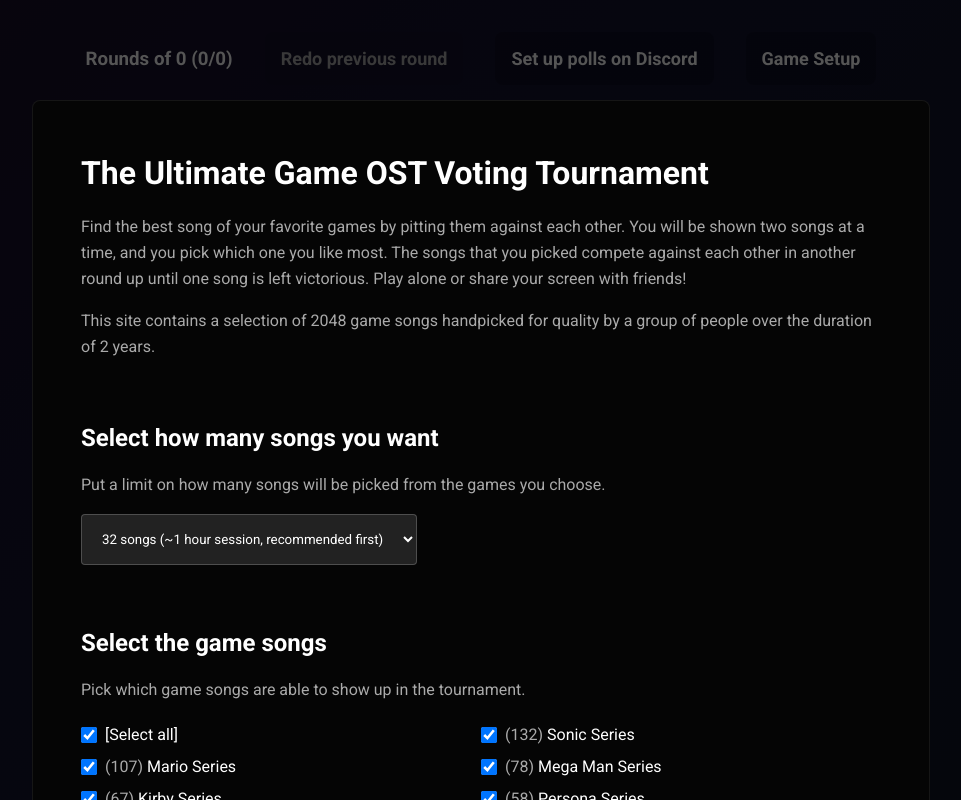
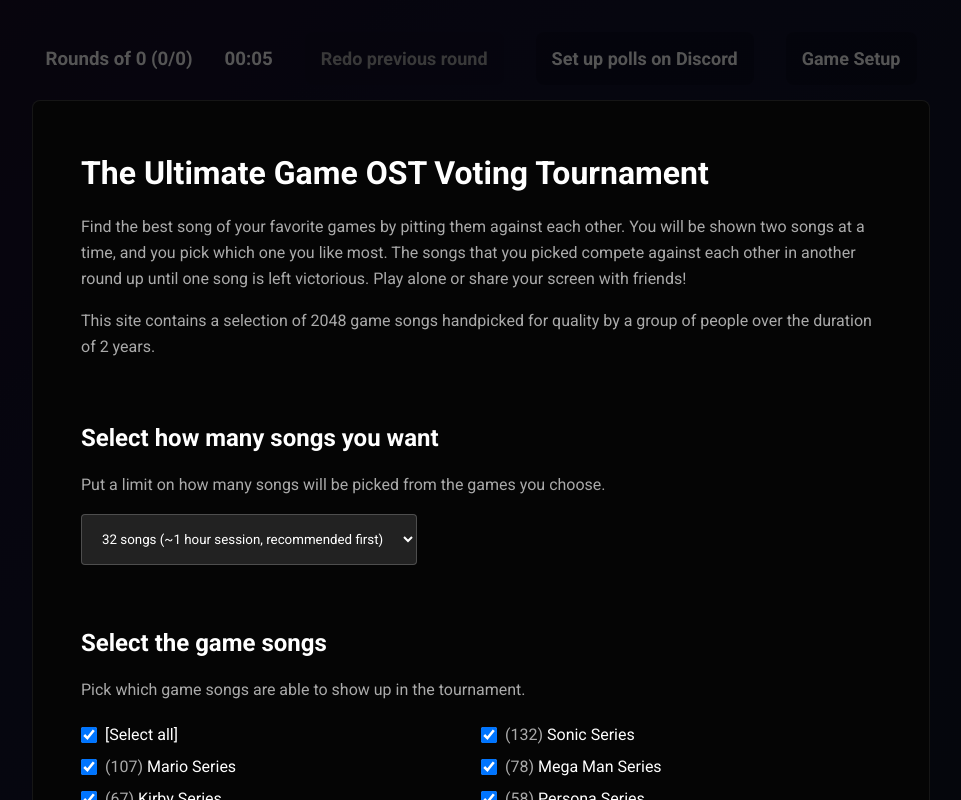
Before and after one commit to Geroyuni/UltimateOstTournament, a plain HTML site: page index.html in a window 1280 px wide. Shown: the whole page, without its empty margins (159-1120 px from the left). Drawn offline with Linux system fonts and the light colour scheme.

Commit message:
Add time elapsed in current round

```diff
--- a/index.html
+++ b/index.html
@@ -17,6 +17,7 @@
 <body>
     <div class="top">
         <h3 id="round">Rounds of 0 (0/0)</h3>
+        <h3 id="timer">00:00</h3>
         <button id="previousRoundButton" onclick="previousRound()">Redo previous round</button>
         <button id="webhookButton" onclick="toggleWebhookModal()">Set up polls on Discord</button>
         <button id="setupButton" onclick="toggleSetupModal()">Game Setup</button>
--- a/script.js
+++ b/script.js
@@ -6,6 +6,7 @@
 let indexRight = 1;
 let unfocusTime = 0;
 let categorizedGames;
+let roundTimer = 0;
 
 function $(id) { return document.getElementById(id); }
 const ls = localStorage;
@@ -90,6 +91,10 @@
         return;
     }
     $("previousRoundButton").disabled = true;
+
+    roundTimer = 0;
+    $("timer").innerText = "00:00";
+
     unfocusTime = 0;
     songs = JSON.parse(ls.getItem("backupSongs"));
     songsLost = JSON.parse(ls.getItem("backupSongsLost"));
@@ -100,6 +105,9 @@
 }
 
 function nextRound(songWinner, songLoser) {
+    roundTimer = 0;
+    $("timer").innerText = "00:00";
+
     unfocusTime = 0;
     $("previousRoundButton").disabled = false;
     ls.setItem("backupSongs", JSON.stringify(songs));
@@ -168,6 +176,7 @@
     songsLost = [];
     indexLeft = 0;
     indexRight = 1;
+    roundTimer = 0;
     ls.removeItem("songs");
     ls.removeItem("songsLost");
     ls.removeItem("indexLeft");
@@ -398,6 +407,17 @@
     nextRound(songs[indexRight], songs[indexLeft]);
 });
 
+setInterval(() => {
+    roundTimer += 1;
+
+    const minutes = Math.floor(roundTimer / 60);
+    const seconds = Math.floor(roundTimer - (minutes * 60));
+    const minutesFmt = String(minutes).padStart(2, '0');
+    const secondsFmt = String(seconds).padStart(2, '0');
+
+    $("timer").innerText = `${minutesFmt}:${secondsFmt}`;
+}, 1000);
+
 
 // Prepare YouTube iFrames
 function onYouTubeIframeAPIReady() {
```
